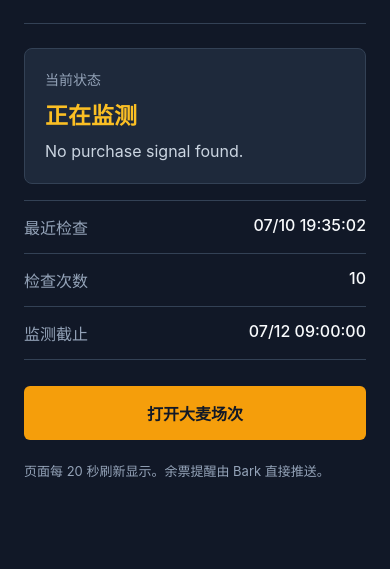
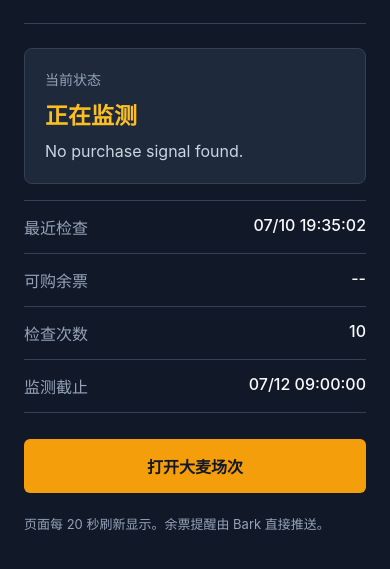
Before and after one commit to xuew56263-glitch/damai-ticket-watcher-jul2026, a website: page docs/index.html in a window 390 px wide. Shown: the part 161-730 px from the top of the page. Drawn offline with Linux system fonts and the light colour scheme.

Commit message:
Show available ticket count in phone dashboard

```diff
--- a/docs/index.html
+++ b/docs/index.html
@@ -22,6 +22,7 @@
       </section>
       <section class="details">
         <div><span>最近检查</span><b id="checked-at">--</b></div>
+        <div><span>可购余票</span><b id="available-count">--</b></div>
         <div><span>检查次数</span><b id="attempt">--</b></div>
         <div><span>监测截止</span><b id="expires-at">2026-07-12 09:00</b></div>
       </section>
```
